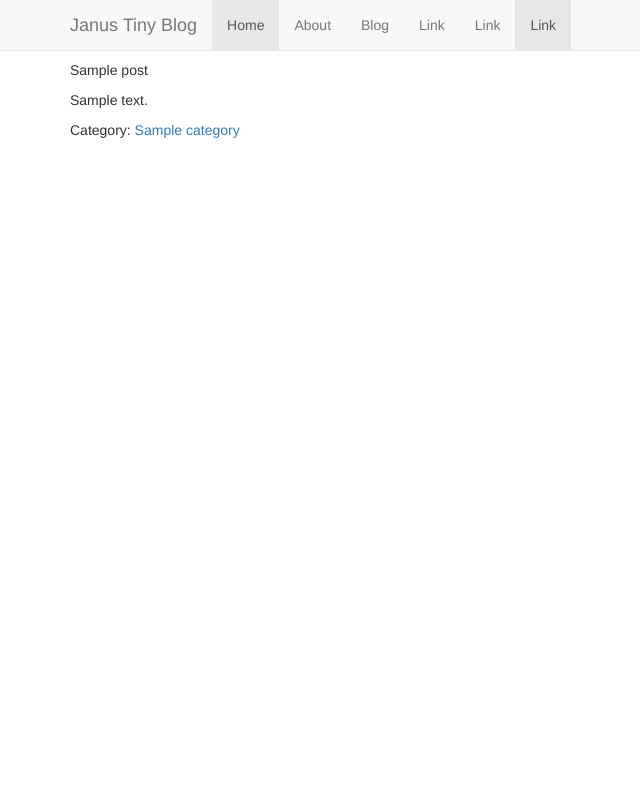
After one commit to Templarrr/nastya_project, a Django app: template myproject/templates/blog/singlepost.html in a window 1280 px wide. The commit adds this page. Shown: the whole page, without its empty margins (0-640 px from the left). Run offline with Django 3.2, Linux system fonts and the light colour scheme; the template is opened without the code that fills it: values that come from a table or form of the project are taken from there, others are empty; tables that the repository leaves empty hold one stand-in row (values such as "Sample post"); parts of the project's set-up code (start-up, migrations or seed data) failed here and were passed over; some libraries are stand-ins or nearby versions.

Commit message:
Complete unit 17

```diff
--- a/myproject/blog/models.py
+++ b/myproject/blog/models.py
@@ -1,5 +1,5 @@
-
 from django.db import models
+# from ckeditor.fields import RichTextField
 
 BLOG_ITEM_STATUS = (
     ('0', 'Dratf'),
@@ -11,21 +11,27 @@ class Category(models.Model):
 	name = models.CharField(max_length=128, unique=True)
 	slug   = models.SlugField(unique=True)
 
-	def __unicode__(self):
-		return self.title
+#	def __str__(self):
+#		return self.name
 
 
+	def __unicode__(self):
+		return self.name
+
 class Post(models.Model):
-	categoty = models.ForeignKey(Category)
+	category = models.ForeignKey(Category)
 	title = models.CharField(max_length=128)
 	slug   = models.SlugField(unique=True)
 	body = models.TextField()
+	#body = models.RichTextField()
 	url = models.URLField()
 	status = models.CharField(max_length=1, choices=BLOG_ITEM_STATUS, default='0')
 	views = models.IntegerField(default=0)
 	updated = models.DateTimeField(auto_now=True)
 	created = models.DateTimeField(auto_now_add=True)
 
+#	def __str__(self):
+#		return self.title
 	class Meta:
 		ordering = ['created']
 
--- a/myproject/myproject/urls.py
+++ b/myproject/myproject/urls.py
@@ -1,5 +1,5 @@
-"""myproject URL Configuration
 
+"""mysite URL Configuration
 The `urlpatterns` list routes URLs to views. For more information please see:
     https://docs.djangoproject.com/en/1.8/topics/http/urls/
 Examples:
@@ -17,11 +17,17 @@ from django.conf.urls import include, url
 from django.contrib import admin
 from django.views.generic import TemplateView
 from django.conf import settings
-from blog import views
+from blog.views import AboutView
+
 
 urlpatterns = [
     url(r'^admin/', include(admin.site.urls)),
     url(r'^blog/', include('blog.urls')),
-    url(r'^$', TemplateView.as_view(template_name='index.html'),name='home'),
+    url(r'^$', TemplateView.as_view(template_name='index.html'), name="home"),
+    url(r'^about/', AboutView.as_view()),
+    url(r'^ckeditor/', include('ckeditor.urls')),
 
+    url(r'^media/(?P<path>.*)$', 'django.views.static.serve', {
+            'document_root': settings.MEDIA_ROOT,
+        }),
 ]
--- a/myproject/templates/base.html
+++ b/myproject/templates/base.html
@@ -1,22 +1,68 @@
 {% load staticfiles %}
-<!DOCTYPE html>
-<html>
+
+<html lang="ru">
     <head>
-	<title>{% block title %} SITE NAME {% endblock %}</title>
-	<link rel="stylesheet" type="text/css" href="{% static 'blog/css/style.css' %}" />
-    </head>
-   <body>
+        <meta charset="utf-8" />
+       <title>{% block title %} SITE NAME {% endblock %}</title>
+        <link href="{% static "css/bootstrap.css" %}" rel="stylesheet">
+        <style>
+            body {
+                padding-top: 60px; /* 60px to make the container
+                                go all the way to the bottom of the topbar */
+            }
+        </style>
+        <link href="{% static "css/navbar-fixed-top.css" %}" rel="stylesheet">
+        <!--[if lt IE 9]>
+        <script src="http://html5shim.googlecode.com/svn/trunk/html5.js"></script>
+        <![endif]-->
+
+<boby>
+    <!-- Fixed navbar -->
+    <nav class="navbar navbar-default navbar-fixed-top">
+      <div class="container">
+        <div class="navbar-header">
+          <button type="button" class="navbar-toggle collapsed" data-toggle="collapse" data-target="#navbar" aria-expanded="false" aria-controls="navbar">
+            <span class="sr-only">Toggle navigation</span>
+            <span class="icon-bar"></span>
+            <span class="icon-bar"></span>
+            <span class="icon-bar"></span>
+          </button>
+          <a class="navbar-brand" href="/">Janus Tiny Blog</a>
+        </div>
+        <div id="navbar" class="navbar-collapse collapse">
+          <ul class="nav navbar-nav">
+            <li class="active"><a href="/">Home</a></li>
+            <li><a href="#about">About</a></li>
+            <li><a href="/blog">Blog</a></li>
+
+          <ul class="nav navbar-nav navbar-right">
+            <li><a href="#">Link</a></li>
+            <li><a href="#">Link</a></li>
+            <li class="active"><a href="#">Link <span class="sr-only">(current)</span></a></li>
+          </ul>
+        </div><!--/.nav-collapse -->
+      </div>
+    </nav>
+
 	{% block head %}
 	{% block htitle %}{% endblock %}
 	{% block menu %}{% endblock %}
 	{% endblock %}
 {% block page %}
+<div class="container">
 	{% block content %}
 	{% endblock %}
+</div>
 {% endblock %}
 {% block footer %}
 	{% block copyright %}
 	{% endblock %}
 {% endblock %}
+<script src="https://ajax.googleapis.com/ajax/libs/jquery/1.11.2/jquery.min.js"></script>
+
+<script src="{% static "js/bootstrap.js" %}" type="text/javascript"></script>
+        {% block extrahead %}
+        {% endblock %}
+
     </body>
 </html>
--- /dev/null
+++ b/myproject/templates/blog/singlepost.html
@@ -0,0 +1,13 @@
+{% extends "base.html" %}
+{% block content %}
+        <div id="singlepost">
+                <p>{{ post.title }}</p>
+                <p>
+                {% autoescape off %}
+                {{ post.body }}
+                {% endautoescape %}
+                </p>
+                <p>Category: <a href="/blog/categories/{{ post.category.slug }}/">
+                   {{ post.category }}</a></p>
+        </div>
+{% endblock %}
```
Also changed, not shown: myproject/blog/admin.py (+16 -1 lines), myproject/blog/views.py (+31 -16 lines), myproject/myproject/settings.py (+32 -17 lines), myproject/templates/blog/cat.html (added, +19 -0 lines), myproject/templates/blog/categories.html (deleted, +0 -19 lines), myproject/templates/blog/singlecategory.html (added, +9 -0 lines), myproject/db.sqlite3.
